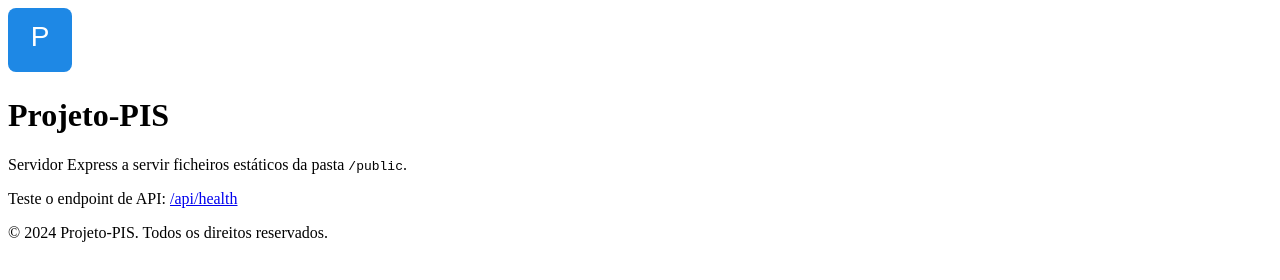
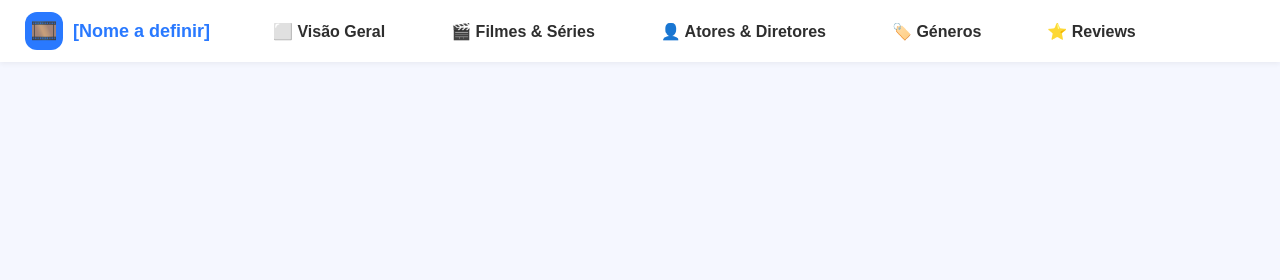
Before and after one commit to TomasFaneca28/Projeto-PIS, a website: page public/index.html in a window 1280 px wide. Drawn offline with Linux system fonts and the light colour scheme.

Commit message:
Index - Menu

```diff
--- a/index.js
+++ b/index.js
@@ -8,6 +8,10 @@ const PORT = process.env.PORT || 3000;
 app.use(express.json());
 
 app.use(express.static(path.join(__dirname, 'public')));
+
+app.get('/', (req, res) => {
+  res.sendFile(path.join(__dirname, 'public','index'));
+});
 
 app.get('/login', (req, res) => {
   res.sendFile(path.join(__dirname, 'public','html/login.html'));
--- /dev/null
+++ b/public/css/Index.css
@@ -0,0 +1,87 @@
+body {
+        margin: 0;
+        font-family: Arial, Helvetica, sans-serif;
+        background: #f5f7ff;
+    }
+
+    /* ----------- Menu ----------- */
+    .navbar {
+        background: white;
+        padding: 12px 25px;
+        display: flex;
+        align-items: center;
+        gap: 35px;
+        box-shadow: 0 2px 5px rgba(0,0,0,0.05);
+        flex-wrap: wrap;
+    }
+
+    /* Ícone + Nome */
+    .logo {
+        display: flex;
+        align-items: center;
+        gap: 10px;
+        font-size: 18px;
+        font-weight: bold;
+        color: #2979ff;
+        margin-right: 20px;
+        white-space: nowrap;
+    }
+
+    .logo-icon {
+        width: 38px;
+        height: 38px;
+        background: #2979ff;
+        border-radius: 12px;
+        display: flex;
+        justify-content: center;
+        align-items: center;
+        color: white;
+        font-size: 22px;
+    }
+
+    /* Links */
+    .menu {
+        display: flex;
+        align-items: center;
+        gap: 50px;
+        flex-wrap: wrap;
+    }
+
+    .menu-item {
+        display: flex;
+        align-items: center;
+        font-weight: 600;
+        font-size: 16px;
+        color: #2e2e2e;
+        cursor: pointer;
+        padding: 6px 8px;
+        border-radius: 6px;
+        white-space: nowrap;
+    }
+
+    .menu-item:hover {
+        background: #eef4ff;
+    }
+
+    /* ----------- RESPONSIVO ----------- */
+
+    /* Telas pequenas */
+    @media (max-width: 600px) {
+
+        .navbar {
+            padding: 15px;
+            gap: 15px;
+        }
+
+        .menu {
+            width: 100%;
+            justify-content: flex-start;
+            gap: 12px;
+        }
+
+        .reviews-btn {
+            width: 100%;
+            text-align: center;
+            margin-left: 0;
+        }
+    }
--- a/public/index.html
+++ b/public/index.html
@@ -1,22 +1,35 @@
 <!doctype html>
 <html lang="pt">
-  <head>
+
+<head>
     <meta charset="utf-8" />
     <meta name="viewport" content="width=device-width, initial-scale=1" />
-    <title>Projeto-PIS — Página Inicial</title>
-    <link rel="stylesheet" href="/css/style.css" />
-  </head>
-  <body>
-    <header>
-      <img src="/images/logo.svg" alt="Logo" class="logo" />
-      <h1>Projeto-PIS</h1>
-    </header>
-    <main>
-      <p>Servidor Express a servir ficheiros estáticos da pasta <code>/public</code>.</p>
-      <p>Teste o endpoint de API: <a href="/api/health">/api/health</a></p>
-    </main>
-    <footer>
-      <p>&copy; 2024 Projeto-PIS. Todos os direitos reservados.</p>
-    </footer>
-  </body>
+    <title>Página Inicial</title>
+    <link rel="stylesheet" href="./css/Index.css" />
+</head>
+
+<body>
+    <!-- HAMBURGUER (aparece no mobile) -->
+    <div class="hamburger" onclick="toggleMenu()">
+        <span></span>
+        <span></span>
+        <span></span>
+    </div>
+    <!-- Menu -->
+    <div class="navbar">
+
+        <div class="logo">
+            <div class="logo-icon">🎞️</div>
+            <div class="logo-text">[Nome a definir]</div>
+        </div>
+
+        <div class="menu">
+            <div class="menu-item">⬜ Visão Geral</div>
+            <div class="menu-item">🎬 Filmes & Séries</div>
+            <div class="menu-item">👤 Atores & Diretores</div>
+            <div class="menu-item">🏷️ Géneros</div>
+            <div class="menu-item">⭐ Reviews</div>
+        </div>
+    </div>
+</body>
 </html>
```
